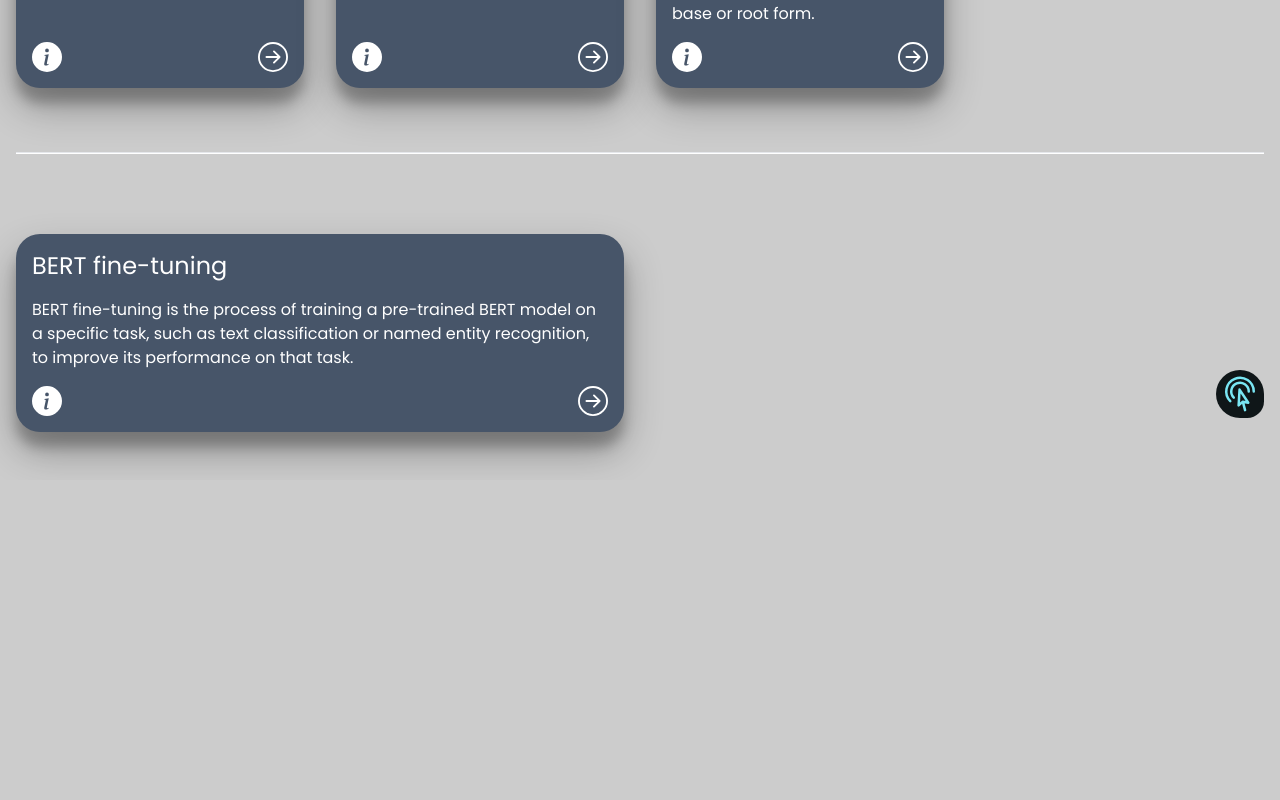
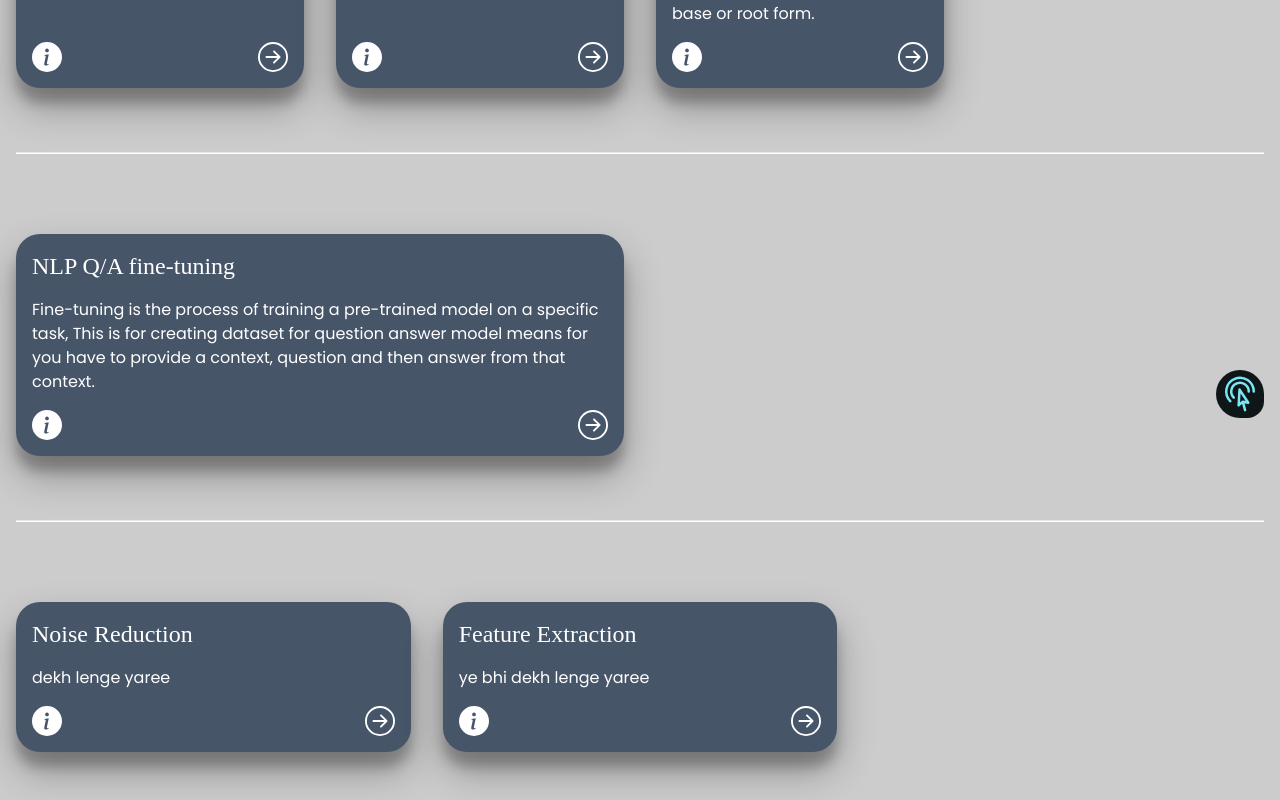
Before and after one commit to akadeepesh/ML_Automation_Frontend, a React (Create React App) app: page / in a window 1280 px wide. Shown: the part 350-1150 px from the top of the page. Before the commit the page ends 830 px from the top, so only its background shows below. Built offline with nearby package versions, Linux system fonts and the light colour scheme; a web font is replaced by a local one.

Commit message:
Audio_Classification

```diff
--- a/src/components/Chatbox.jsx
+++ b/src/components/Chatbox.jsx
@@ -109,7 +109,7 @@ const Home = () => {
     }, [messages, botResponse]);
 
     return (
-        <div className="fixed flex right-4 bottom-[4%]">
+        <div className="fixed flex right-4 bottom-[4%] z-20">
             <div className={`w-[var(--w288)] h-[var(--h384)] chatBox ${isChatOpen ? "flex animate-show z-10" : "hidden-chat"} rounded-xl bg-blackish`}>
                 <span className={`bg-blackish text-blueish absolute w-fit h-fit cursor-pointer rounded-full p-3`} onClick={handleClick}>
                     <LuArrowDownRightFromCircle size={35} className='' />
--- a/src/components/Home.jsx
+++ b/src/components/Home.jsx
@@ -9,9 +9,14 @@ const data = [
 ];
 
 const bertData = {
-  title: 'BERT fine-tuning',
-  description: 'BERT fine-tuning is the process of training a pre-trained BERT model on a specific task, such as text classification or named entity recognition, to improve its performance on that task.',
+  title: 'NLP Q/A fine-tuning',
+  description: 'Fine-tuning is the process of training a pre-trained model on a specific task, This is for creating dataset for question answer model means for you have to provide a context, question and then answer from that context.',
 };
+
+const Audio = [
+  { title: 'Noise Reduction', description: 'dekh lenge yaree' },
+  { title: 'Feature Extraction', description: 'ye bhi dekh lenge yaree' },
+];
 
 const Home = () => {
   return (
@@ -21,7 +26,7 @@ const Home = () => {
           <div key={index} className="w-full sm:w-1/2 md:w-1/3 lg:w-1/4 px-4 mb-8">
             <div className='bg-slate-600 rounded-3xl p-4 h-full BOX flex flex-col justify-between'>
               <div>
-                <div className='text-white text-2xl mb-4'>{item.title}</div>
+                <div className='text-white MAIN text-2xl mb-4'>{item.title}</div>
                 <p className="text-white">{item.description}</p>
               </div>
               <div className="mt-4 z-10 flex justify-between items-center">
@@ -41,7 +46,7 @@ const Home = () => {
         <div className="w-full sm:w-1/2 md:w-1/2 lg:w-1/2 px-4 mb-8">
           <div className='bg-slate-600 rounded-3xl p-4 h-full BOX flex flex-col justify-between'>
             <div>
-              <div className='text-white text-2xl mb-4'>{bertData.title}</div>
+              <div className='text-white MAIN text-2xl mb-4'>{bertData.title}</div>
               <p className="text-white">{bertData.description}</p>
             </div>
             <div className="mt-4 z-10 flex justify-between items-center">
@@ -55,6 +60,27 @@ const Home = () => {
           </div>
         </div>
       </div>
+      <hr className="my-8 h-[2px] bg-white" />
+      <div className="flex flex-wrap -mx-4 mt-20">
+        {Audio.map((item, index) => (
+          <div key={index} className="w-full sm:w-1/2 md:w-1/2 lg:w-1/3 px-4 mb-8">
+            <div className='bg-slate-600 rounded-3xl p-4 h-full BOX flex flex-col justify-between'>
+              <div>
+                <div className='text-white MAIN text-2xl mb-4'>{item.title}</div>
+                <p className="text-white">{item.description}</p>
+              </div>
+              <div className="mt-4 z-10 flex justify-between items-center">
+                <span className='cursor-pointer text-white hover:text-blueish'>
+                  <BsFillInfoCircleFill size={30} />
+                </span>
+                <span className='cursor-pointer text-white hover:text-blueish'>
+                  <BsArrowRightCircle size={30} />
+                </span>
+              </div>
+            </div>
+          </div>
+        ))}
+      </div>
     </div>
   );
 }
```
